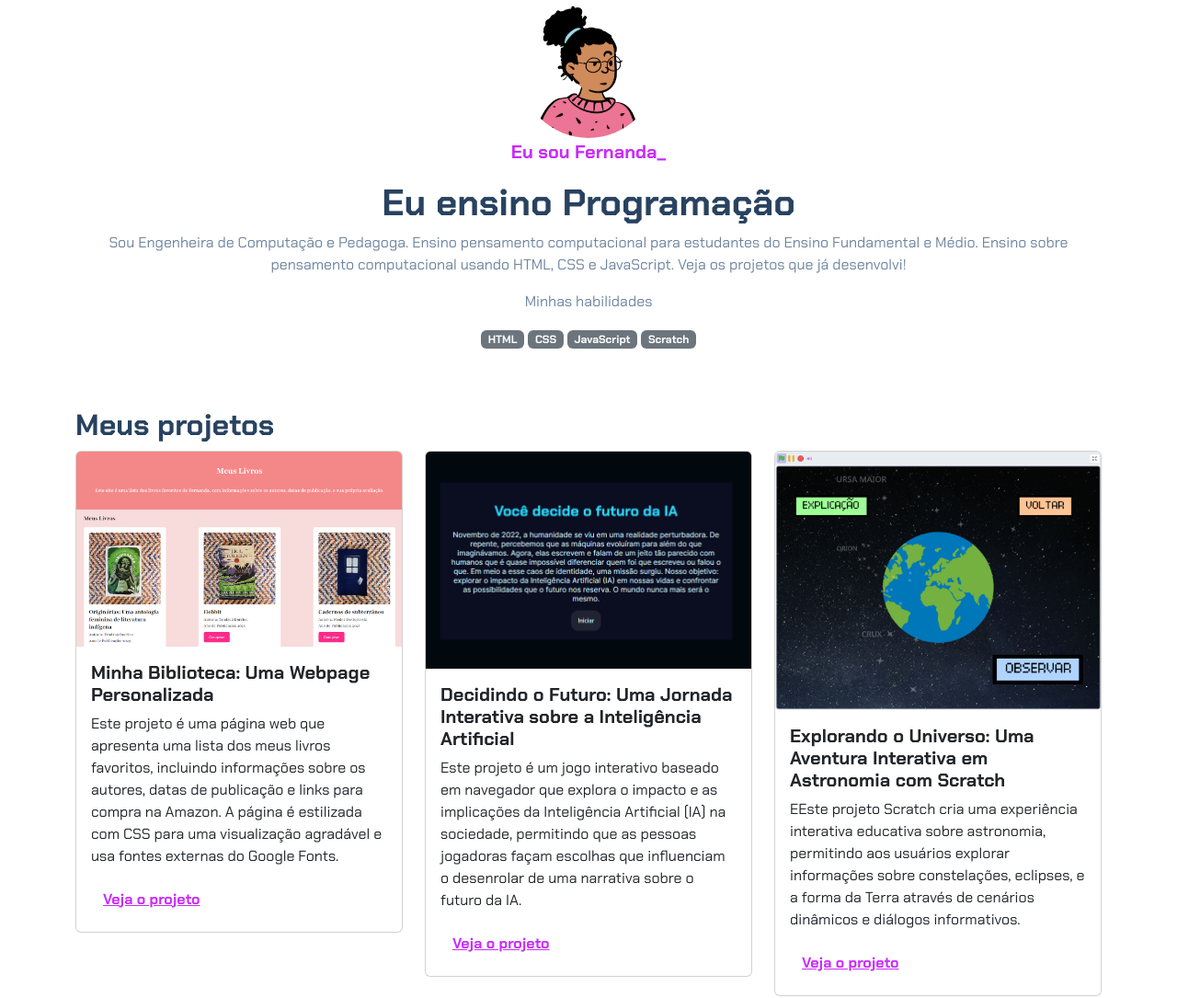
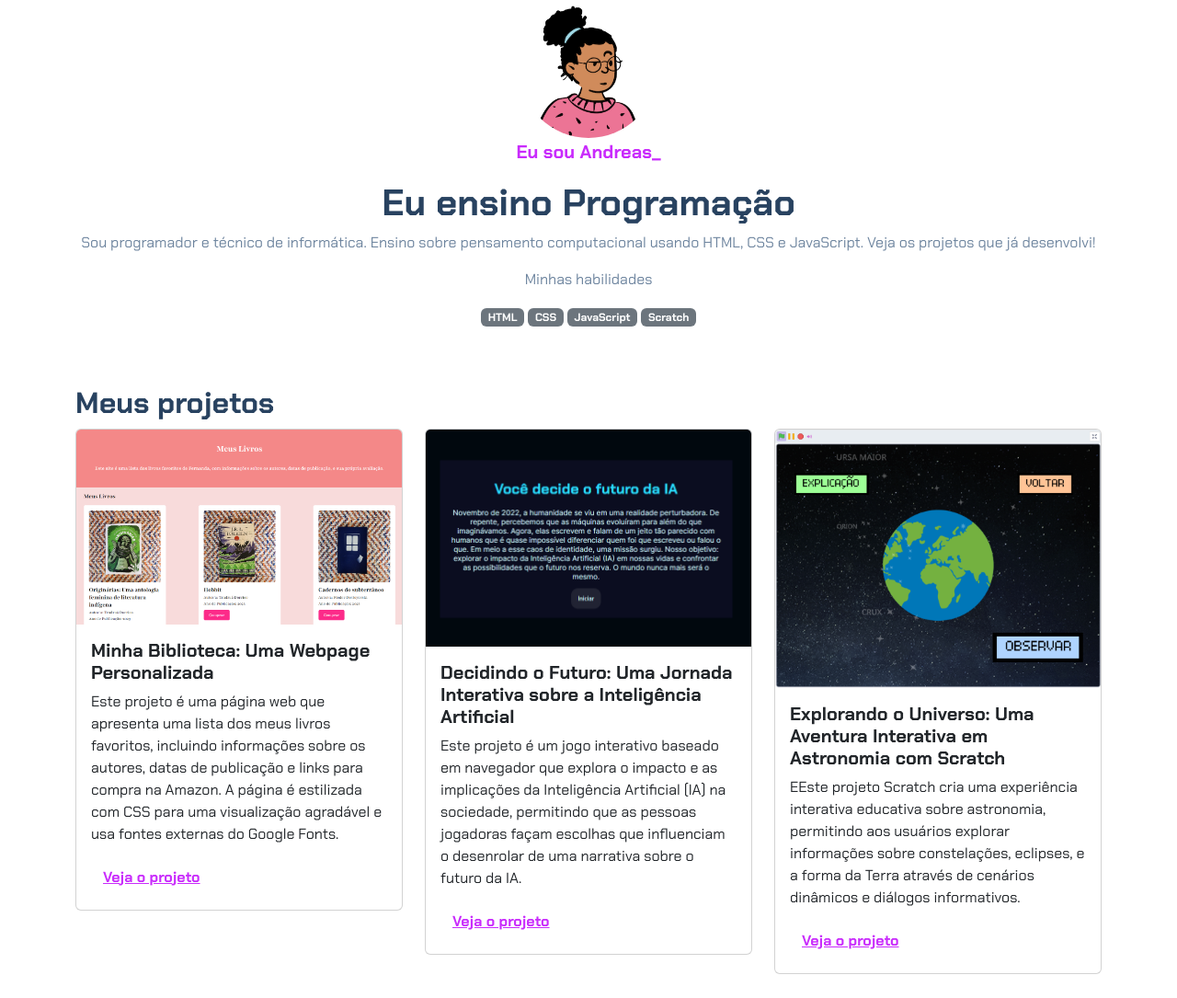
Before and after one commit to AndreasMP3/projeto-portfolio, a plain HTML site: page index.html in a window 1280 px wide. Shown: the top 1085 px of the page at 92% size. Drawn offline with nearby package versions, Linux system fonts and the light colour scheme.

Commit message:
Update index.html

```diff
--- a/index.html
+++ b/index.html
@@ -14,10 +14,9 @@
     <header class="container text-center">
         <img src="img/avatar-perfil.png" alt="avatar da Fernanda" class="rounded-circle" width="150" height="150"
             srcset="">
-        <p class="lead">Eu sou Fernanda_</p>
+        <p class="lead">Eu sou Andreas_</p>
         <h1>Eu ensino Programação</h1>
-        <p>Sou Engenheira de Computação e Pedagoga. Ensino pensamento computacional para estudantes do Ensino
-            Fundamental e Médio. Ensino sobre pensamento computacional usando HTML, CSS e JavaScript. Veja os projetos
+        <p>Sou programador e técnico de informática. Ensino sobre pensamento computacional usando HTML, CSS e JavaScript. Veja os projetos
             que já desenvolvi!</p>
         <p>Minhas habilidades</p>
         <div>
```
